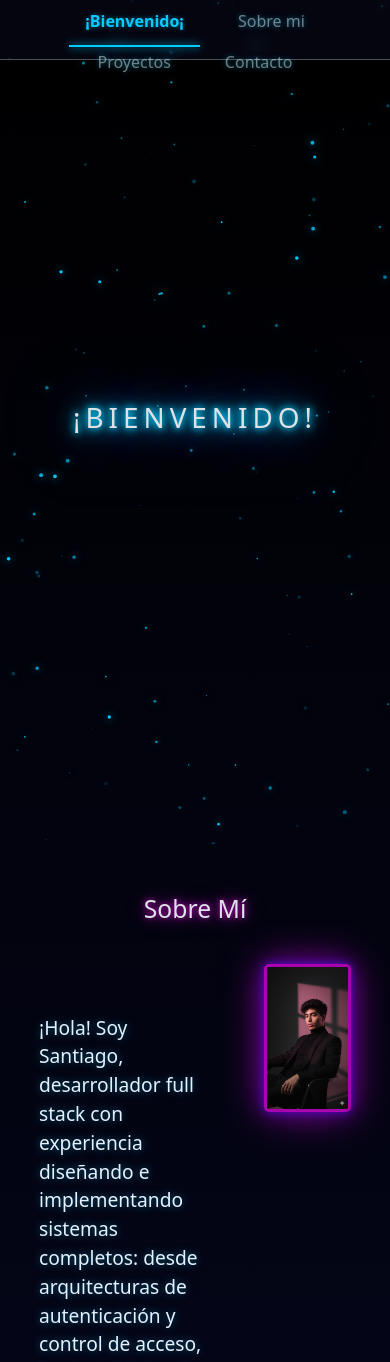
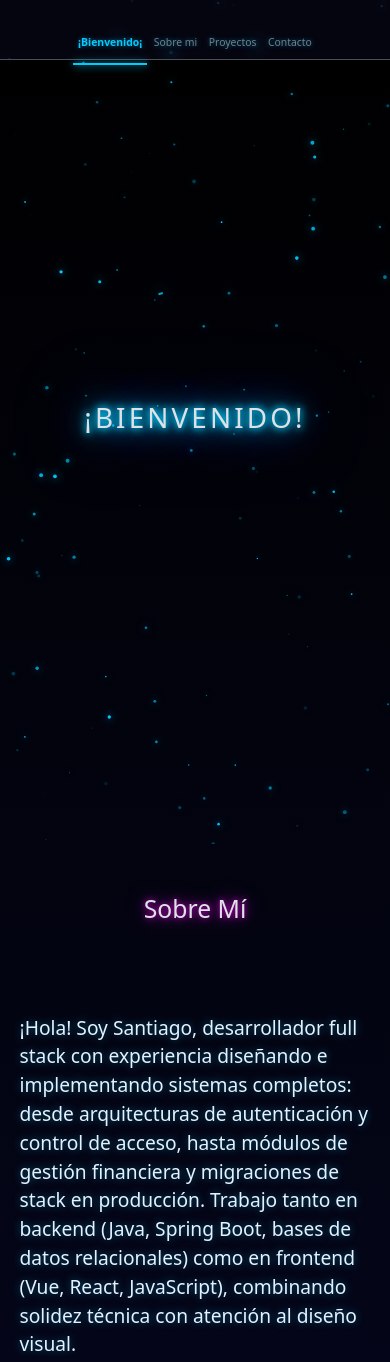
Before and after one commit to santiago-r21/Portafolio, a plain HTML site: page index.html in a window 390 px wide. Shown: the top 1362 px of the page. Drawn offline with nearby package versions, Linux system fonts and the light colour scheme; some packages are replaced by stand-ins of ours; a script that the page names is missing.

Commit message:
Agrega responsive al sitio (nav, hero, Sobre mi, carrusel, contacto)
- h1/h3/h2 y el ancho del carrusel usan clamp() para escalar de forma fluida
- Breakpoint <=991px: Sobre Mi pasa de flex en fila a columna apilada
- Breakpoint <=576px: nav mas compacto, #main-content al 90%, padding reducido en la card de contacto
- Verificado en 375px, 768px y 1920px sin romper el layout existente

Co-Authored-By: Claude Sonnet 5 <noreply@anthropic.com>

```diff
--- a/css/style.css
+++ b/css/style.css
@@ -103,11 +103,11 @@ p {
 }
 
 h1, h3 {
-    font-size: 3.5em;
+    font-size: clamp(1.8rem, 6vw, 3.5em);
     margin-bottom: 20px;
     text-align: center;
     text-transform: uppercase;
-    letter-spacing: 5px;
+    letter-spacing: clamp(1px, 0.8vw, 5px);
     color: #fff;
     text-shadow:
         0 0 7px #00ccff, 0 0 10px #00ccff, 0 0 21px #00ccff,
@@ -117,7 +117,7 @@ h1, h3 {
 }
 
 h2 {
-    font-size: 2.5em;
+    font-size: clamp(1.6rem, 5vw, 2.5em);
     color: #fff;
     text-shadow:
         0 0 5px #ff00ff78, 0 0 10px #ff00ff7c, 0 0 20px #ff00ff80;
@@ -336,7 +336,7 @@ h2 {
 
 
 :root {
-    --slide-width: 300px;
+    --slide-width: clamp(160px, 40vw, 300px);
     --slide-count: 9;
     --nav-height: 80px;
      color-scheme: dark;
@@ -566,3 +566,40 @@ p, span, li {
 .nav-link {
   color: #ffffff72 !important;
 }
+
+/* ============================= */
+/* RESPONSIVE */
+/* ============================= */
+
+@media (max-width: 991px) {
+    .Sobre_mi-content-flex {
+        flex-wrap: wrap;
+    }
+
+    .Sobre_mi-des,
+    .Sobre_mi-Foto {
+        flex-basis: 100%;
+        max-width: 100%;
+        min-width: 0;
+    }
+}
+
+@media (max-width: 576px) {
+    #main-content {
+        width: 90%;
+    }
+
+    .nav-tabs .nav-link {
+        font-size: 0.65rem;
+        margin: 0;
+        padding: 0.5rem 0.3rem;
+    }
+
+    .contacto-section {
+        padding: 60px 15px;
+    }
+
+    .contacto-card {
+        padding: 25px;
+    }
+}
```
